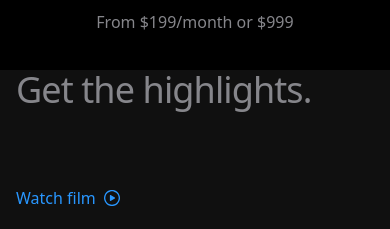
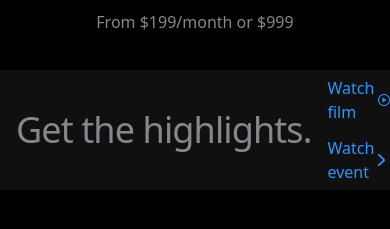
Before and after one commit to praveen107487/Apple-iPhone, a React (Vite) app: page / in a window 390 px wide. Shown: the part 774-1003 px from the top of the page. After the commit the page ends 964 px from the top, so only its background shows below. Built offline with nearby package versions, Linux system fonts and the light colour scheme.

Commit message:
code updated

```diff
--- a/src/components/Highlights.jsx
+++ b/src/components/Highlights.jsx
@@ -14,16 +14,17 @@ const Highlights = () => {
       id="highlights"
       className="
         relative w-screen bg-zinc overflow-hidden
-        pt-32 sm:pt-40 md:pt-48 pb-16 sm:pb-24 md:pb-32
+        pt-20 sm:pt-32 md:pt-40 lg:pt-48
+        pb-12 sm:pb-16 md:pb-24 lg:pb-32
       "
     >
-      <div className="screen-max-width px-4 sm:px-6 lg:px-8">
+      <div className="screen-max-width px-3 sm:px-4 md:px-6 lg:px-8">
         <div
           className="
-            flex flex-col sm:flex-row items-start sm:items-center justify-between
-            min-h-[180px]
-            mb-8 sm:mb-12 lg:mb-16
-            gap-6 sm:gap-8 lg:gap-12 w-full
+            flex items-center justify-between
+            min-h-[120px] sm:min-h-[150px] md:min-h-[180px]
+            mb-6 sm:mb-8 md:mb-12 lg:mb-16
+            gap-4 sm:gap-6 md:gap-8 w-full
           "
         >
           {/* TITLE */}
@@ -35,22 +36,22 @@ const Highlights = () => {
           </h1>
 
           {/* LINKS */}
-          <div className="flex flex-col sm:flex-row items-start sm:items-center gap-4 sm:gap-6 lg:gap-10">
-            <p className="link flex items-center gap-2">
-              Watch film
+          <div className="flex flex-col sm:flex-row items-center gap-3 sm:gap-4 md:gap-6 lg:gap-10">
+            <p className="link flex items-center gap-1 sm:gap-2 text-sm sm:text-base">
+              <span>Watch film</span>
               <img
                 src={watchImg}
                 alt="watch"
-                className="ml-2.5 w-4 h-4"
+                className="ml-1 sm:ml-2.5 w-3 h-3 sm:w-4 sm:h-4"
               />
             </p>
 
-            <p className="link flex items-center gap-2">
-              Watch event
+            <p className="link flex items-center gap-1 sm:gap-2 text-sm sm:text-base">
+              <span>Watch event</span>
               <img
                 src={rightImg}
                 alt="right"
-                className="ml-3 w-4 h-4"
+                className="ml-1 sm:ml-3 w-3 h-3 sm:w-4 sm:h-4"
               />
             </p>
           </div>
```
